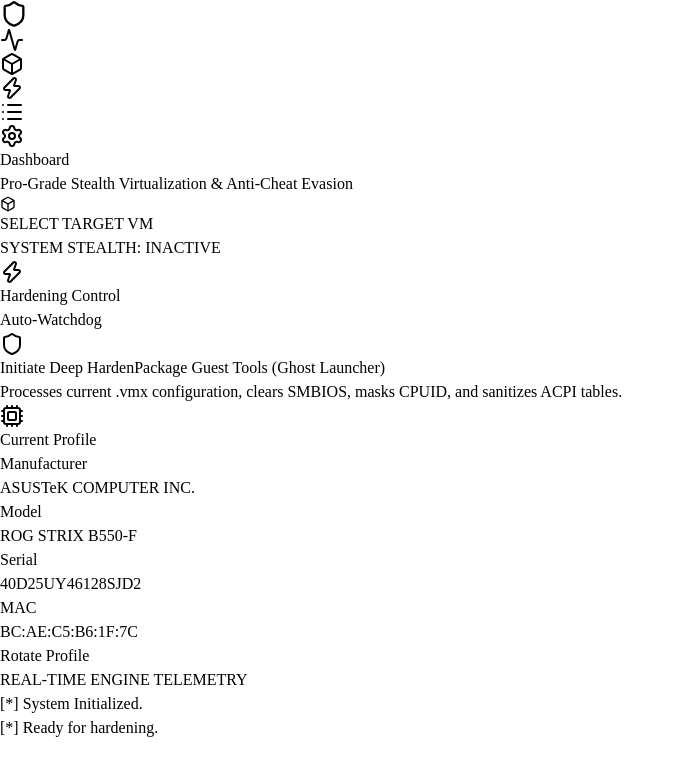
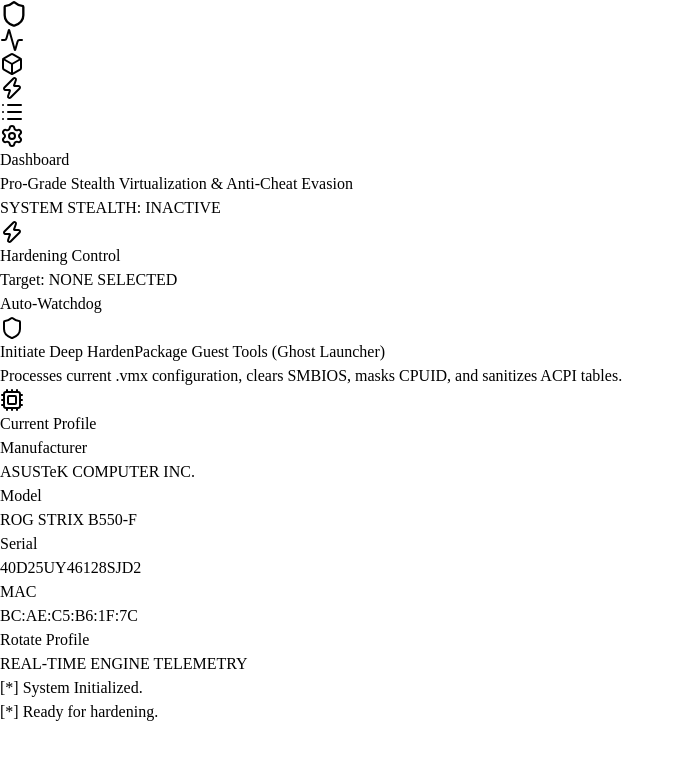
Before and after one commit to excflor/velvethyper, a React (Vite) app in the folder apps/desktop_ui/src/renderer/: page / in a window 1280 px wide. Shown: the top 776 px of the page, without its empty margins (0-685 px from the left). Built offline with nearby package versions, Linux system fonts and the light colour scheme.

Commit message:
docs: simplified usage guide into a 3-step workflow and resolved UI collision in dashboard

```diff
--- a/apps/desktop_ui/src/renderer/src/App.tsx
+++ b/apps/desktop_ui/src/renderer/src/App.tsx
@@ -91,13 +91,6 @@
             <p className="text-velvet-muted">Pro-Grade Stealth Virtualization & Anti-Cheat Evasion</p>
           </div>
           <div className="flex flex-col items-end gap-3">
-            <button
-              onClick={handleSelectVMX}
-              className="flex items-center gap-2 px-4 py-2 bg-white/5 border border-white/10 rounded-xl text-sm font-medium hover:bg-white/10 transition-all text-velvet-muted hover:text-white"
-            >
-              <Box size={16} className="text-velvet-accent" />
-              {vmxPath ? vmxPath.split('\\').pop() : "SELECT TARGET VM"}
-            </button>
             <div className={`status-badge ${isHardened ? 'status-online' : 'status-offline'}`}>
                <div className={`w-2 h-2 rounded-full ${isHardened ? 'bg-velvet-accent' : 'bg-red-500'} animate-pulse`} />
                {isHardened ? 'SYSTEM STEALTH: ACTIVE' : 'SYSTEM STEALTH: INACTIVE'}
@@ -110,9 +103,17 @@
             {/* Main Action Card */}
             <div className="col-span-8 row-span-2 bento-card flex flex-col">
               <div className="flex justify-between items-start mb-4">
-                 <h2 className="text-xl font-bold flex items-center gap-2">
-                   <Zap className="text-velvet-accent" /> Hardening Control
-                 </h2>
+                 <div className="flex flex-col gap-1">
+                    <h2 className="text-xl font-bold flex items-center gap-2">
+                      <Zap className="text-velvet-accent" /> Hardening Control
+                    </h2>
+                    <button
+                      onClick={handleSelectVMX}
+                      className="text-[10px] uppercase tracking-widest text-velvet-muted hover:text-velvet-accent transition-colors flex items-center gap-1 group"
+                    >
+                      Target: <span className="text-white group-hover:text-velvet-accent transition-colors">{vmxPath ? vmxPath.split('\\').pop() : "NONE SELECTED"}</span>
+                    </button>
+                 </div>
                  <div className="flex items-center gap-2 bg-white/5 p-1 rounded-lg">
                     <span className="text-xs px-2 text-velvet-muted">Auto-Watchdog</span>
                     <button
```
Also changed, not shown: 1 other file (tests, documents, lock files or other folders).
